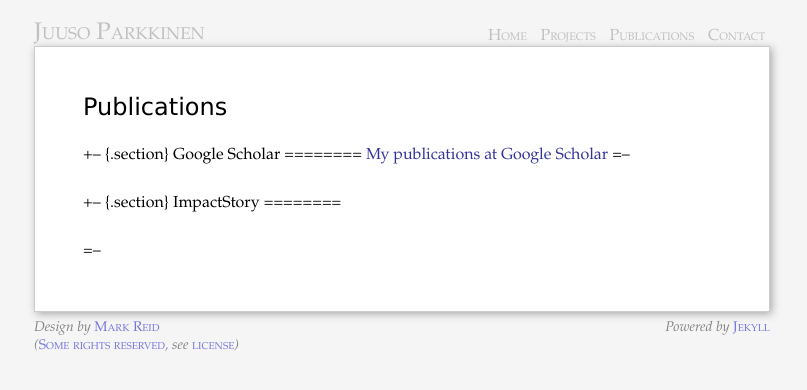
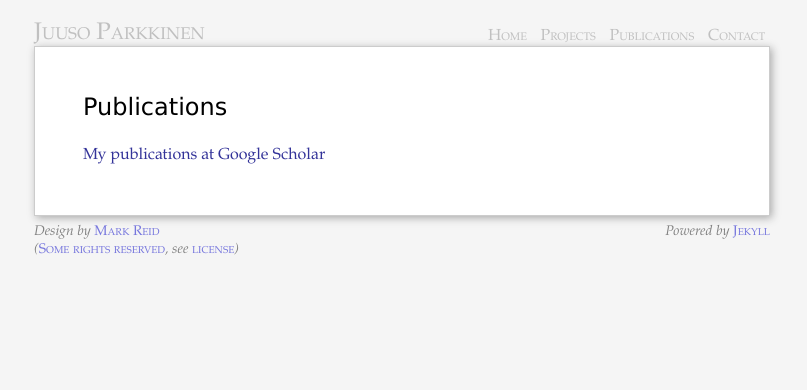
Before and after one commit to ouzor/ouzor.github.com, a Jekyll site: the page built from publications/index.markdown, in a window 1280 px wide. Shown: the top 390 px of the page, without its empty margins (238-1045 px from the left). Built offline with Jekyll 4.4.1, drawn with Linux system fonts in a browser that asks for light colours; Markdown is read by kramdown in place of the engine named in the settings; a script that is not in the unit is left out; some of the changed lines change nothing that is shown.

Commit message:
Comment out ImpactStory, needs updating the page

```diff
--- a/publications/index.markdown
+++ b/publications/index.markdown
@@ -8,14 +8,19 @@ top: Juuso Parkkinen
 Publications
 ============
 
+[My publications at Google Scholar](http://scholar.google.com/citations?user=4d5VBfkAAAAJ)
+
+<!--
 +--  {.section}
 Google Scholar
 ========
-[My publications at Google Scholar](http://scholar.google.com/citations?user=4d5VBfkAAAAJ)
 =--
+-->
 
+<!-- ImpactStory works for single articles only, need to update page first
 +--  {.section}
 ImpactStory
 ========
 <div class="impactstory-embed" data-id="19210768" data-id-type="pmid" data-api-key="parkkinen-pdu5rf"></div>
 =--
+-->
```
